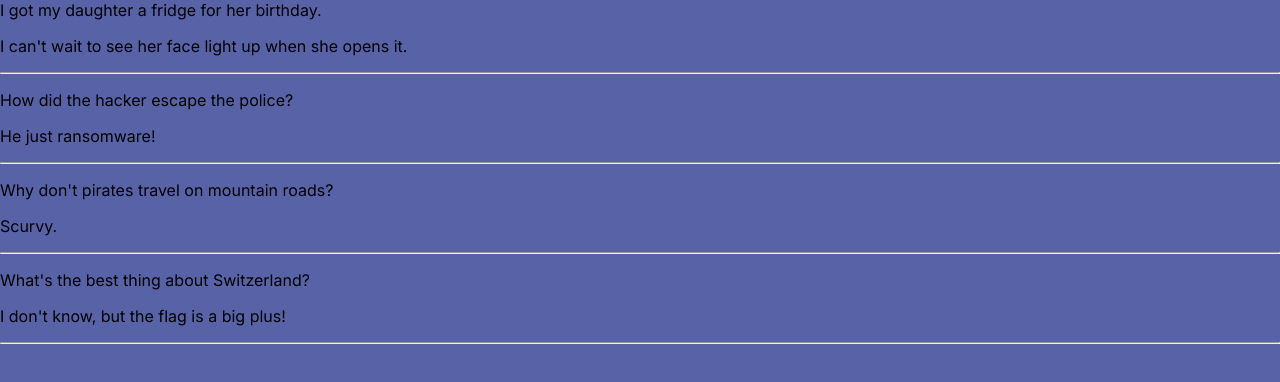
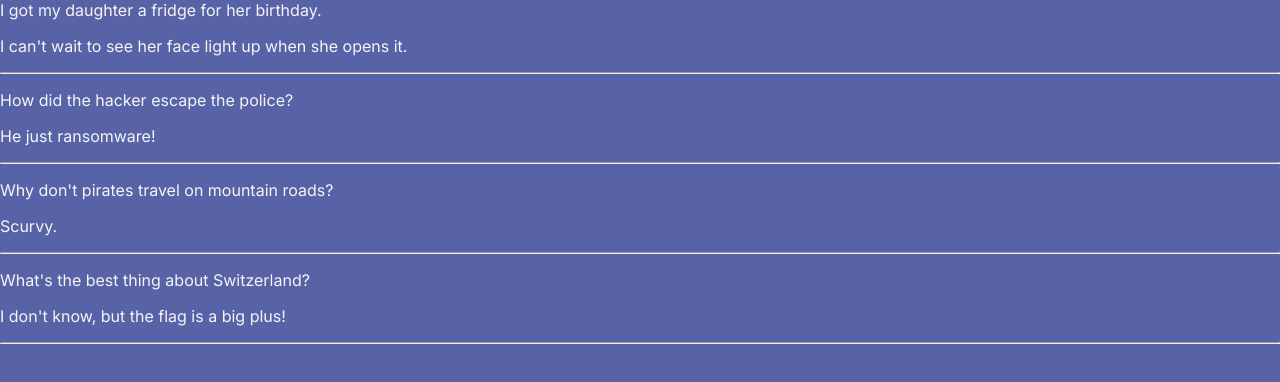
Before and after one commit to 0xYurii/Learn-React, a React (Vite) app: page / in a window 1280 px wide. Shown: the top 382 px of the page. Built offline with nearby package versions, Linux system fonts and the light colour scheme.

Commit message:
Add 'pun' prop to Joke component and update styles in App; enhance joke display

```diff
--- a/App.jsx
+++ b/App.jsx
@@ -19,18 +19,22 @@ export default function App() {
           <Joke
             setup="I got my daughter a fridge for her birthday."
             puchline="I can't wait to see her face light up when she opens it."
+            pun={true}
           />
           <Joke
             setup="How did the hacker escape the police?"
             puchline="He just ransomware!"
+            pun={true}
           />
           <Joke
             setup="Why don't pirates travel on mountain roads?"
             puchline="Scurvy."
+            pun={false}
           />
           <Joke
             setup="What's the best thing about Switzerland?"
             puchline="I don't know, but the flag is a big plus!"
+            pun={true}
           />
         </main>
     )
--- a/Joke.jsx
+++ b/Joke.jsx
@@ -4,6 +4,7 @@ export default function Joke(props){
 
             <p> {props.setup} </p>
             <p> {props.puchline} </p>
+            <p> {props.pun} </p>
             <hr></hr>
         </>
     )
--- a/index.css
+++ b/index.css
@@ -6,4 +6,5 @@ body {
     margin: 0;
     font-family: 'Inter', sans-serif;
     background-color: rgb(88, 98, 167);
+    color: whitesmoke;
 }
```
